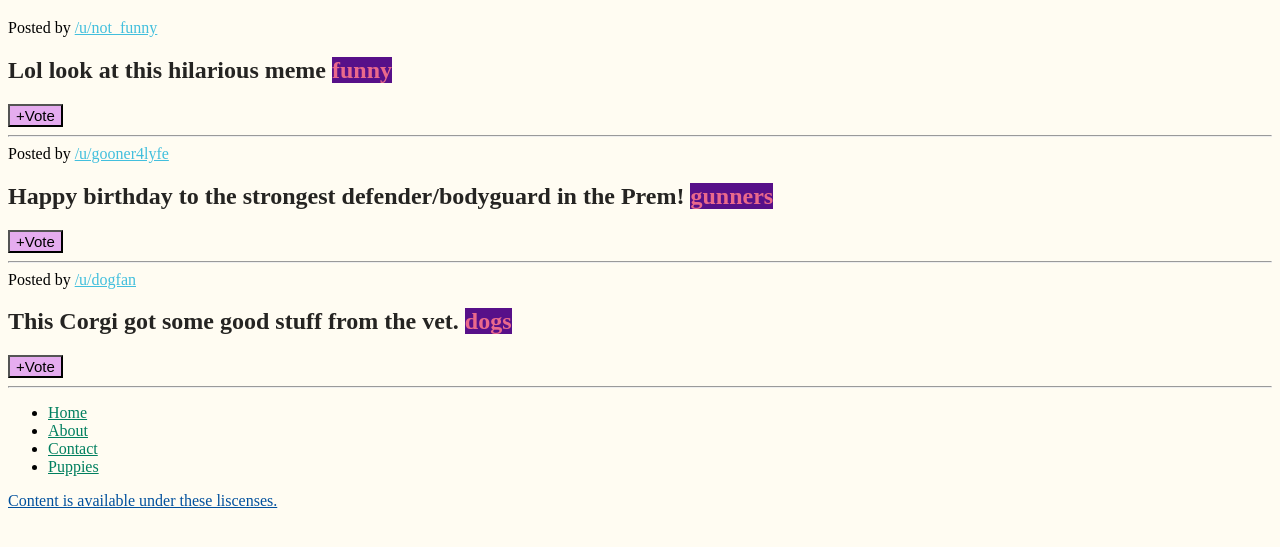
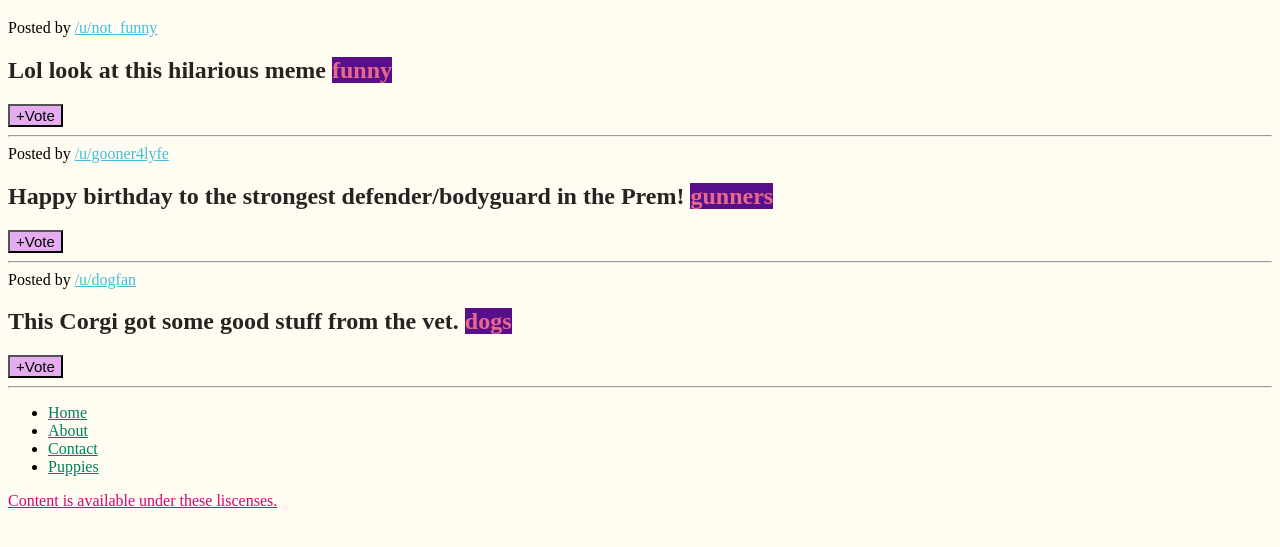
Before and after one commit to adaazunigaa/the-worl-of-CSS, a plain HTML site: page starter.html in a window 1280 px wide. Shown: the part 109-656 px from the top of the page. Drawn offline with Linux system fonts and the light colour scheme.

Commit message:
Modified adjacent and direct selectors colors

```diff
--- a/stylesheet.css
+++ b/stylesheet.css
@@ -59,11 +59,13 @@ footer a{
     color: #007f5f;
 }
 
+/*Adjacent Descendant Selector*/
 h2 + button{
     background-color: #e5acef;
     font-size: 15px;
 }
 
+/*Direct Descendant Selector*/
 footer > a{
-    color: #00509d;
+    color: #dc0073;
 }
```
